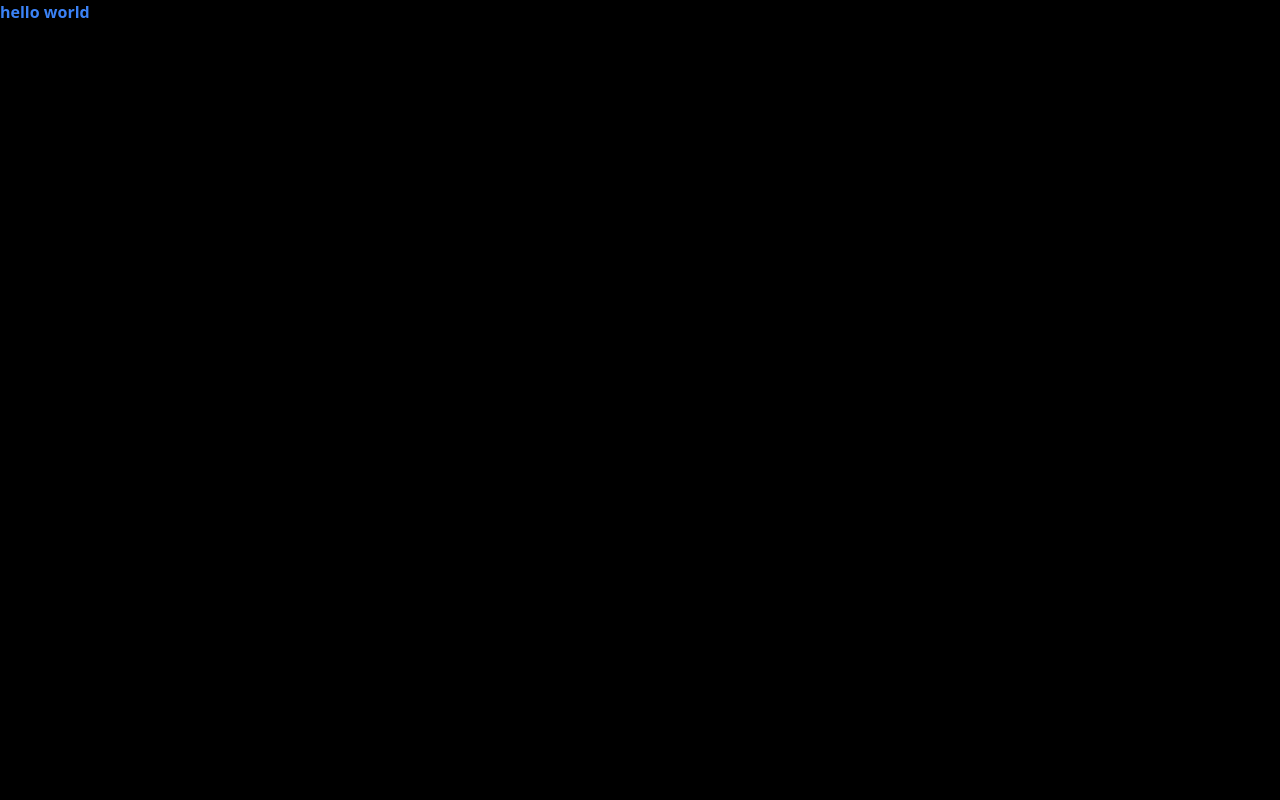
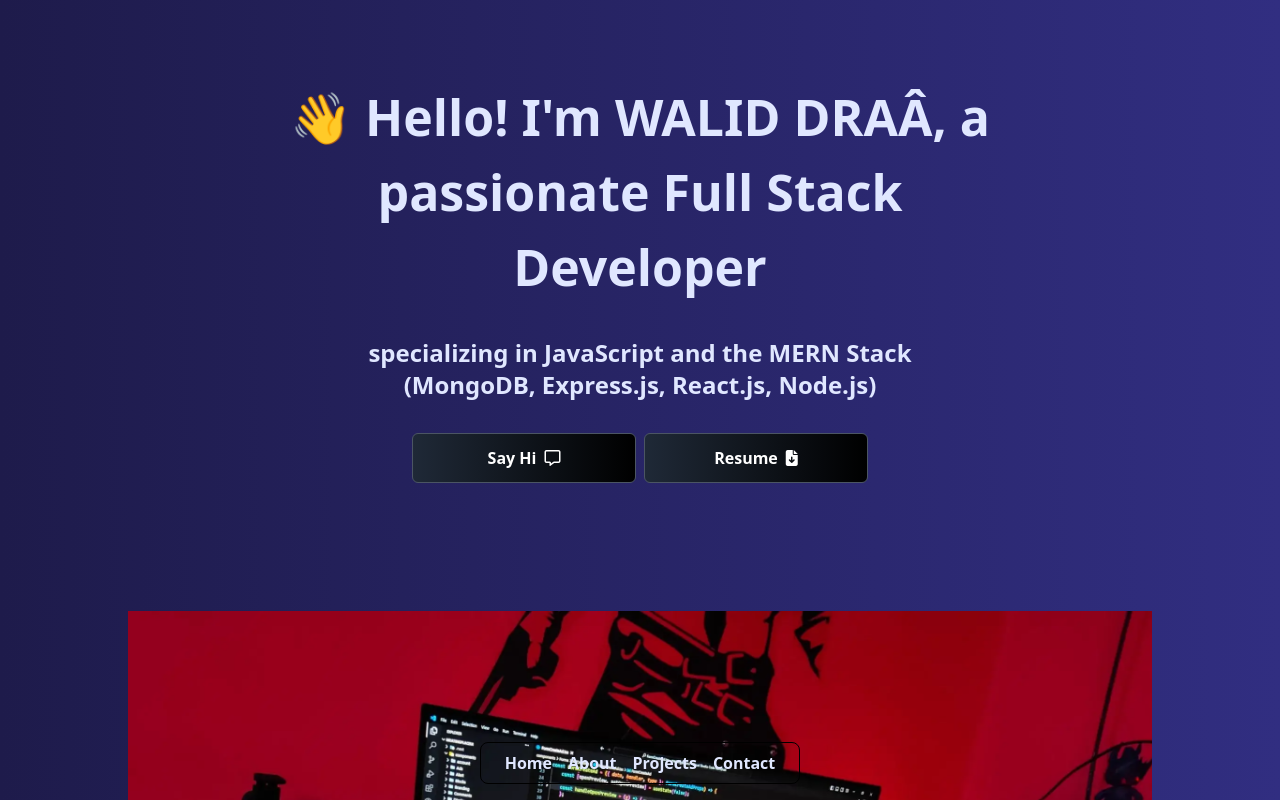
Before and after one commit to wa1ead/Portfolio_Project, a plain HTML site: page index.html in a window 1280 px wide. Shown: the top 800 px of the page. Drawn offline with nearby package versions, Linux system fonts and the light colour scheme.

Commit message:
background image

```diff
--- a/index.html
+++ b/index.html
@@ -16,8 +16,59 @@
       href="https://fonts.googleapis.com/css2?family=Montserrat:ital,wght@0,100..900;1,100..900&display=swap"
       rel="stylesheet"
     />
+
+    <!--Font Awesome-->
+    <script
+      src="https://kit.fontawesome.com/0eb25e2a76.js"
+      crossorigin="anonymous"
+    ></script>
   </head>
-  <body>
-    <h1 class="font-mons font-bold text-blue-500">hello world</h1>
+  <body class="bg-gradient-to-r from-indigo-950 to-indigo-900 text-indigo-100">
+    <header class="flex justify-center">
+      <div
+        class="text-center my-4 py-2 border border-black rounded-lg w-80 font-bold font-2 absolute bottom-0"
+      >
+        <ul class="flex gap-4 justify-center">
+          <a href="#hero"><li>Home</li></a>
+          <a href="#about"><li>About</li></a>
+          <a href="#projects"><li>Projects</li></a>
+          <a href="#contact"><li>Contact</li></a>
+        </ul>
+      </div>
+    </header>
+    <main>
+      <section id="hero">
+        <div class="mx-32">
+          <div class="text-center">
+            <h1 class="font-extrabold text-[50px] mt-20 mx-32">
+              👋 Hello! I'm WALID DRAÂ, a passionate Full Stack Developer
+            </h1>
+            <p class="font-bold text-2xl mt-8 mx-60">
+              specializing in JavaScript and the MERN Stack (MongoDB,
+              Express.js, React.js, Node.js)
+            </p>
+            <div class="mt-8 flex justify-center mx-60 gap-2">
+              <button
+                class="w-56 flex gap-2 justify-center items-center cursor-pointer text-white font-semibold bg-gradient-to-r from-gray-800 to-black px-7 py-3 rounded-md border border-gray-600 duration-200 hover:border-gray-800 hover:from-black hover:to-gray-900"
+              >
+                Say Hi <i class="fa-regular fa-message"></i>
+              </button>
+              <button
+                class="w-56 flex gap-2 justify-center items-center cursor-pointer text-white font-semibold bg-gradient-to-r from-gray-800 to-black px-7 py-3 rounded-md border border-gray-600 duration-200 hover:border-gray-800 hover:from-black hover:to-gray-900"
+              >
+                Resume <i class="fa-solid fa-file-arrow-down"></i>
+              </button>
+            </div>
+          </div>
+        </div>
+      </section>
+      <section id="about">
+        <div class="mx-32">
+          <div class="bg-[url('./assets/about.webp')] bg-cover bg-center h-screen mt-32 ">
+
+          </div>
+        </div>
+      </section>
+    </main>
   </body>
 </html>
--- a/styles.css
+++ b/styles.css
@@ -2,7 +2,10 @@
 @tailwind components;
 @tailwind utilities;
 
-*{
-  background-color: black;
-  color: white
+@layer utilities {
+  * {
+    box-sizing: border-box;
+    margin: 0;
+    padding: 0;
+  }
 }
```
Also changed, not shown: tailwind.config.js (deleted, +0 -32 lines), assets/about.webp (added).
